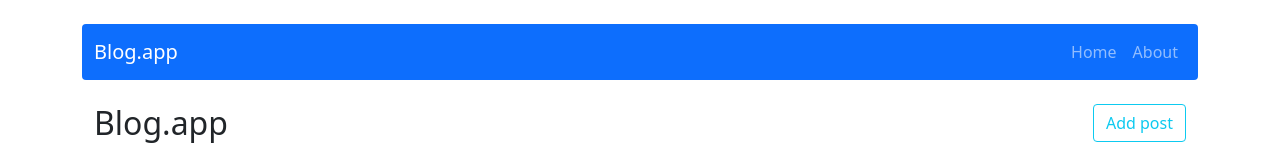
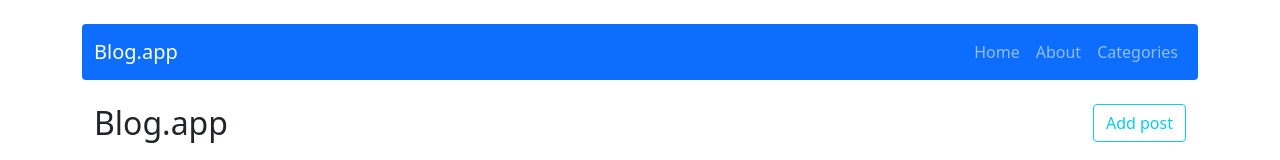
Before and after one commit to KatSobieska/blog-crud-app, a React (Create React App) app: page / in a window 1280 px wide. Shown: the top 160 px of the page. Built offline with nearby package versions, Linux system fonts and the light colour scheme.

Commit message:
Change NavLink to Link and add Nav.Link for categories

```diff
--- a/src/components/views/NavBar.js
+++ b/src/components/views/NavBar.js
@@ -1,5 +1,5 @@
 import { Container, Nav, Navbar } from "react-bootstrap";
-import { NavLink } from "react-bootstrap";
+import { Link } from "react-router-dom";
 
 const NavBar = () => {
   return (
@@ -12,11 +12,14 @@
       <Container>
         <Navbar.Brand>Blog.app</Navbar.Brand>
         <Nav className="justify-content-end">
-          <Nav.Link as={NavLink} to="/">
+          <Nav.Link as={Link} to="/">
             Home
           </Nav.Link>
-          <Nav.Link as={NavLink} to="/">
+          <Nav.Link as={Link} to="/about">
             About
+          </Nav.Link>
+          <Nav.Link as={Link} to="/categories">
+            Categories
           </Nav.Link>
         </Nav>
       </Container>
```
